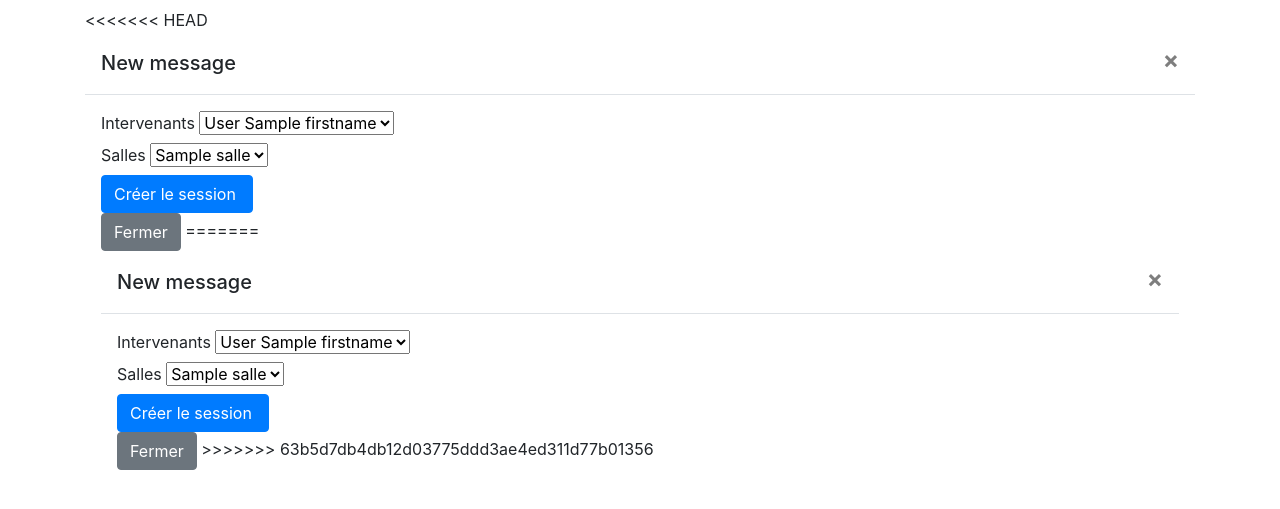
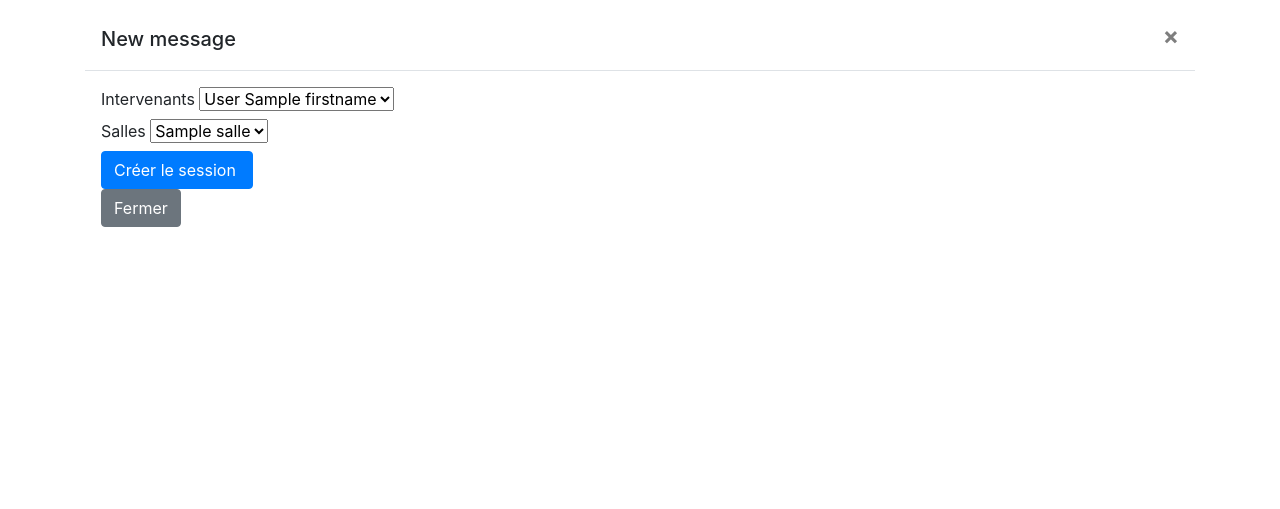
Before and after one commit to Diogo2b/planning, a PHP site: template Views/modals/create.php in a window 1280 px wide. Shown: the part 50-559 px from the top of the page. Run offline with PHP 8.4, Linux system fonts and the light colour scheme; the template is opened without the code that fills it: most values are stand-ins (such as "Sample title", 1, 10 or a date in 2020); data that the repository does not hold is empty; some libraries are stand-ins or nearby versions.

Commit message:
fix: event controller(contrainte_heure)

```diff
--- a/Views/modals/create.php
+++ b/Views/modals/create.php
@@ -1,4 +1,3 @@
-<<<<<<< HEAD
 <div class="modal-header">
   <h5 class="modal-title" id="exampleModalLabel">New message</h5>
   <button type="button" class="close" data-bs-dismiss="modal" aria-label="Close">
@@ -48,63 +47,3 @@
 
 
   <!-- <a href="" class="btn btn-success my-3">Créer une nouvelle session</a> -->
-=======
-
-
-      <div class="modal-header" >
-        <h5 class="modal-title" id="exampleModalLabel">New message</h5>
-        <button type="button" class="close" data-bs-dismiss="modal"  aria-label="Close">
-          <span aria-hidden="true">&times;</span>
-        </button>
-      </div>
-      <div class="modal-body">
-      <form action="javascript:create_session();" method="POST">
-            <label for="select_prof">Intervenants</label>
-            <select id="select_prof"class="form-select" aria-label="Default select example">
-
-            <?php foreach ($profs as $prof)  {
-
-              echo "<option value='".$prof->id."'>".$prof->lastname." ".$prof->firstname."</option>";
-
-
-            }
-
-            ?>
-            </select>
-            <br>
-            <label for="select_salle">Salles</label>
-            <select id="select_salle"class="form-select" aria-label="Default select example">
-
-            <?php foreach ($salles as $salle)  {
-
-              // error_log(json_encode($salle->name));
-
-              echo "<option value='".$salle->id."'>".$salle->name."</option>";
-
-
-            }
-
-            ?>
-              <!-- coucou -->
-
-            </select>
-            <br>
-
-            <input id="start_selector"name="start"type="text" class="form-control d-none" id="basic-url" aria-describedby="basic-addon3 " value=<?= $_POST['start']  ?>>
-
-            <input id="end_selector"name="end"type="text" class="form-control d-none" id="basic-url" aria-describedby="basic-addon3" value=<?= $_POST['end']  ?>>
-
-            <input type="submit" class="btn btn-primary" value="Créer le session " data-bs-dismiss="modal" >
-
-
-        </form>
-
-        <button type="button" class="btn btn-secondary" data-bs-dismiss="modal" onclick="location.reload()">Fermer</button>
-
-
-
-        <!-- <a href="" class="btn btn-success my-3">Créer une nouvelle session</a> -->
-
-
-
->>>>>>> 63b5d7db4db12d03775ddd3ae4ed311d77b01356
```
